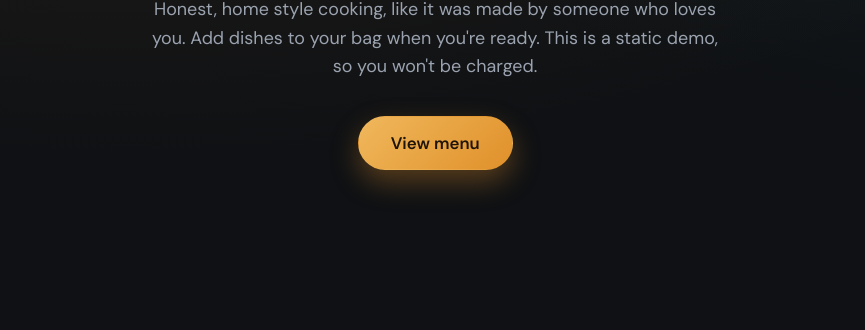
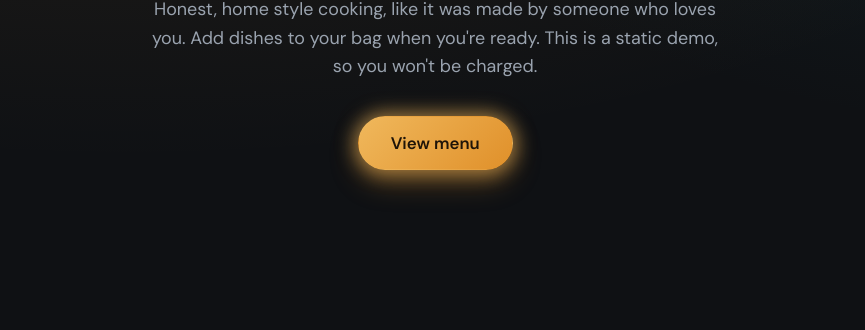
Before and after one commit to benjilee1010/ommaskitchen, a plain HTML site: page index.html in a window 1280 px wide. Shown: the part 358-688 px from the top of the page, 0-865 px from the left. Drawn offline with Linux system fonts and the light colour scheme; grey boxes are pictures that could not be loaded.

Commit message:
Add yellow glow to View Menu button on hero
Made-with: Cursor

```diff
--- a/styles.css
+++ b/styles.css
@@ -557,6 +557,7 @@ body.is-home .hero-copy .btn.primary {
   justify-content: center;
   place-content: center;
   text-align: center;
+  box-shadow: 0 0 18px 4px rgba(240, 184, 92, 0.55), 0 12px 28px rgba(224, 144, 42, 0.35);
 }
 
 .btn {
```
